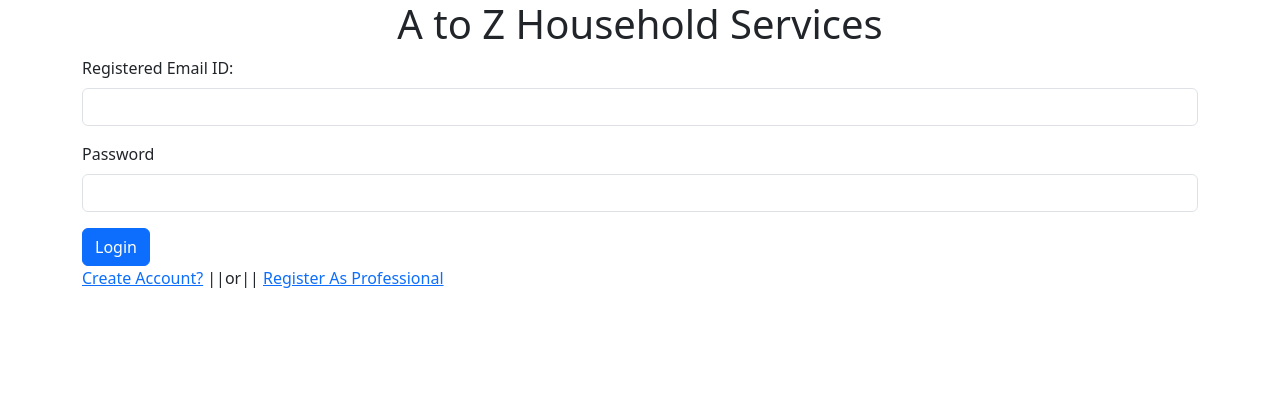
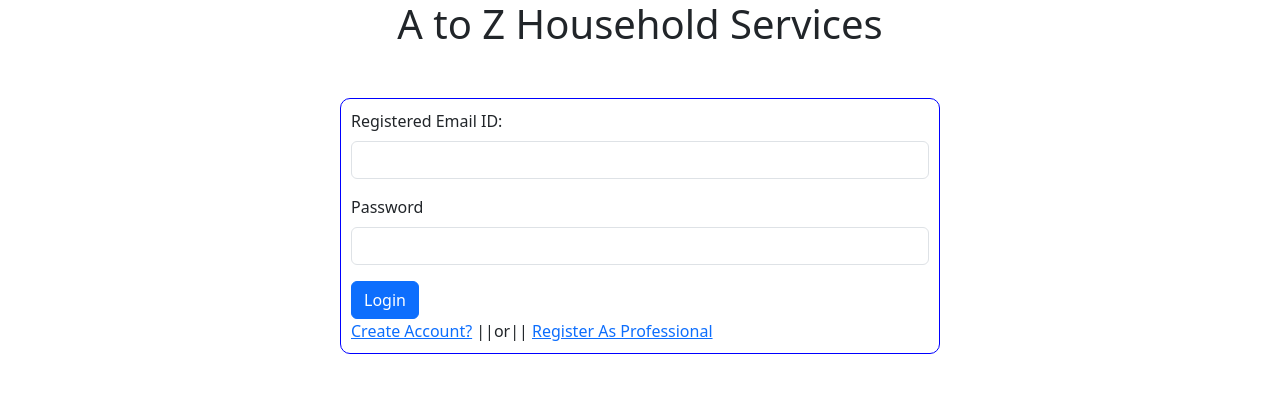
Before and after one commit to AAYUMAHE/Mad1-Project, a Flask app: page / in a window 1280 px wide. Shown: the top 393 px of the page. Run offline with Flask 3, Linux system fonts and the light colour scheme.

Commit message:
2nd push

```diff
--- a/routes.py
+++ b/routes.py
@@ -16,10 +16,14 @@ def get_category():
     categories = Category.query.all()
     return categories  #give list
 
-#services by id.
+#services by id. it is not giving all sevices by cat id , pls be careful.
 def get_service_by_id(service_id):
     service = Services.query.filter_by(id=service_id).first()   #give 1st ele of list services. in which id matched.
     return service
+def get_all_services_by_cid(id):
+    # id is cid in service table
+    services = Services.query.filter_by(c_id = id).all()  #will gie list of services belongs to cid.
+    return services
 
 #functions for search
 def search_by_service_name(service_name):
@@ -77,7 +81,7 @@ def login():
             # return render_template("admin.html",user=uname,services=get_service())
               #it will redirect to new route . #router func or jinja var in admin.html
         elif usr and usr.role == 1:
-            return render_template('customer.html',user = uname)
+            return  redirect(url_for('customer_dashboard',user=uname))
         else:
             return render_template('login.html',msg="Invalid Credentials")
     return render_template('login.html')
@@ -93,6 +97,12 @@ def admin_dashboard(user):
     return render_template('admin.html',user=user,services= get_service())
     #yaha services explicitly mention krna pada kyu ki upr vala router mein only name hain.
 
+@app.route('/customer/<user>' , methods=['GET','POST'])
+def customer_dashboard(user):
+    user_id = User.query.filter_by(email=user).first().id    #tells id for a customer as required in jinja.
+    categories= get_category()
+    # print('Customer Dashboard',categories[1].name,categories[2].name )
+    return render_template('customer.html' ,user=user,categories=categories,id= user_id, header_msg='Looking For?' )
 
 #route for add service
 @app.route('/admin/add_service',methods=['GET','POST'])
@@ -178,3 +188,15 @@ def search(user):
 
     # print("GET request received")
     return redirect(url_for('admin_dashboard',user = user))
+
+
+#if role=1 , username is given when login , but we need user id in customer table.
+# <category> is a category.name
+# we need services related to a particular category
+@app.route('/<category>/services/<id>/<user>')
+# here id is not cid , here id is uid.
+def customer_view(category,id,user):
+    cid = Category.query.filter_by(name=category).first().id   #we only have one record of unique category , so first. if all then messy.
+    services = get_all_services_by_cid(cid)   #list of all services related to cid or id.
+    return render_template('customer.html',services=services,user=user,category=category,header_msg='Book the service you would like to have !')
+#important lesson , jitne attribute def func mein hoo , utne saare use hone chaye , other vise error.
--- /dev/null
+++ b/static/styles/style.css
@@ -0,0 +1,49 @@
+*{
+  margin: 0px;
+}
+
+.my_container{
+  width: 100%;
+  height: 100%;
+  margin: 0px;
+  border: 2px solid black;
+}
+
+.my_panel{
+  width: 80%;
+  margin: auto;
+  height: auto;
+  border: 1px dashed black;
+}
+
+.input_form{
+  border: 1px solid blue;
+  width: 600px;
+  height: auto;
+  /* responsive */
+  margin: auto;
+  margin-top: 50px;
+  padding: 10px;
+  border-radius: 10px;
+  font-size: 16px;
+  text-align: justify;
+}
+
+/* checking for git  */
+.center{
+  text-align: center;
+  margin: auto;
+  margin-top: 10px;
+  color: rgb(5, 5, 110);
+}
+
+
+.h1{
+  text-align: center;
+}
+
+.err_pop{
+  text-align: center;
+  margin: auto;
+  color:maroon;
+}
--- a/templates/layout.html
+++ b/templates/layout.html
@@ -6,7 +6,7 @@
   <title>    {% block title %}
              Grocery Shop
           {% endblock %}     </title>
-  <link rel="stylesheet" href="static/styles/style.css">
+  <link rel="stylesheet" href="/static/styles/style.css">
   <link href="https://cdn.jsdelivr.net/npm/bootstrap@5.3.3/dist/css/bootstrap.min.css" rel="stylesheet" integrity="sha384-QWTKZyjpPEjISv5WaRU9OFeRpok6YctnYmDr5pNlyT2bRjXh0JMhjY6hW+ALEwIH" crossorigin="anonymous">
 
   {% block style %}
```
Also changed, not shown: models.py (+4 -3 lines), templates/customer.html (+29 -3 lines), instance/db.sqlite3, static/images/Appliance.png (added), static/images/Cleaning.png (added), static/images/Maintenence.png (added).
